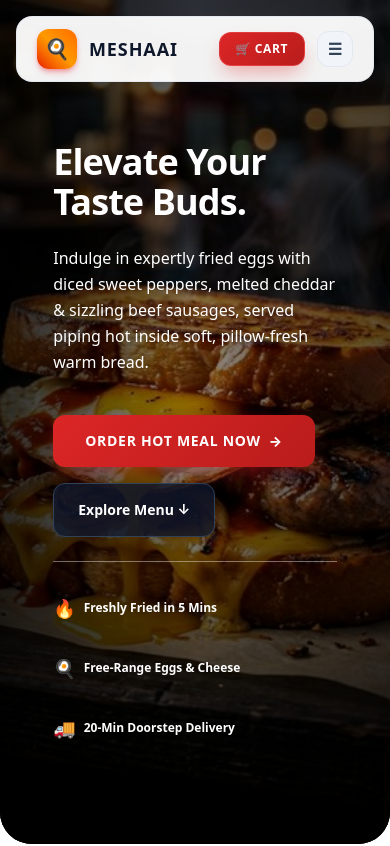
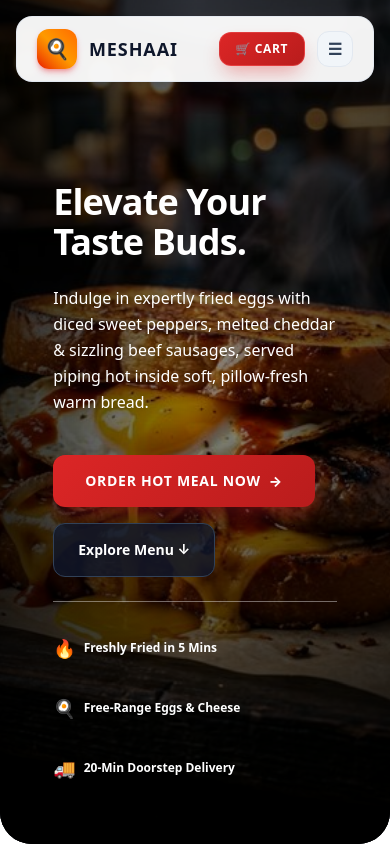
Before and after one commit to Convoluted-Technologies/meshaai-frontend, a Next.js app: page / in a window 390 px wide. Shown: the top 846 px of the page. Built offline with nearby package versions, Linux system fonts and the light colour scheme.

Commit message:
Update hero section responsive padding

```diff
--- a/app/page.tsx
+++ b/app/page.tsx
@@ -16,7 +16,7 @@ export default function CustomerHomePage() {
   return (
     <div className="relative space-y-16 pb-20 bg-white text-slate-900 ">
       {/* FULL 100VH HERO SECTION (FULL BLEED COVER UNDER ABSOLUTE FLOATING NAV) */}
-      <section className="relative w-full min-h-screen pt-10 overflow-hidden flex items-center justify-center bg-slate-950 rounded-b-4xl">
+      <section className="relative w-full min-h-screen sm:pt-10 pt-30 overflow-hidden flex items-center justify-center bg-slate-950 rounded-b-4xl">
         {/* Full Bleed Background Image with Zoom Reveal */}
         <div className="absolute inset-0 z-0">
           <img
```
